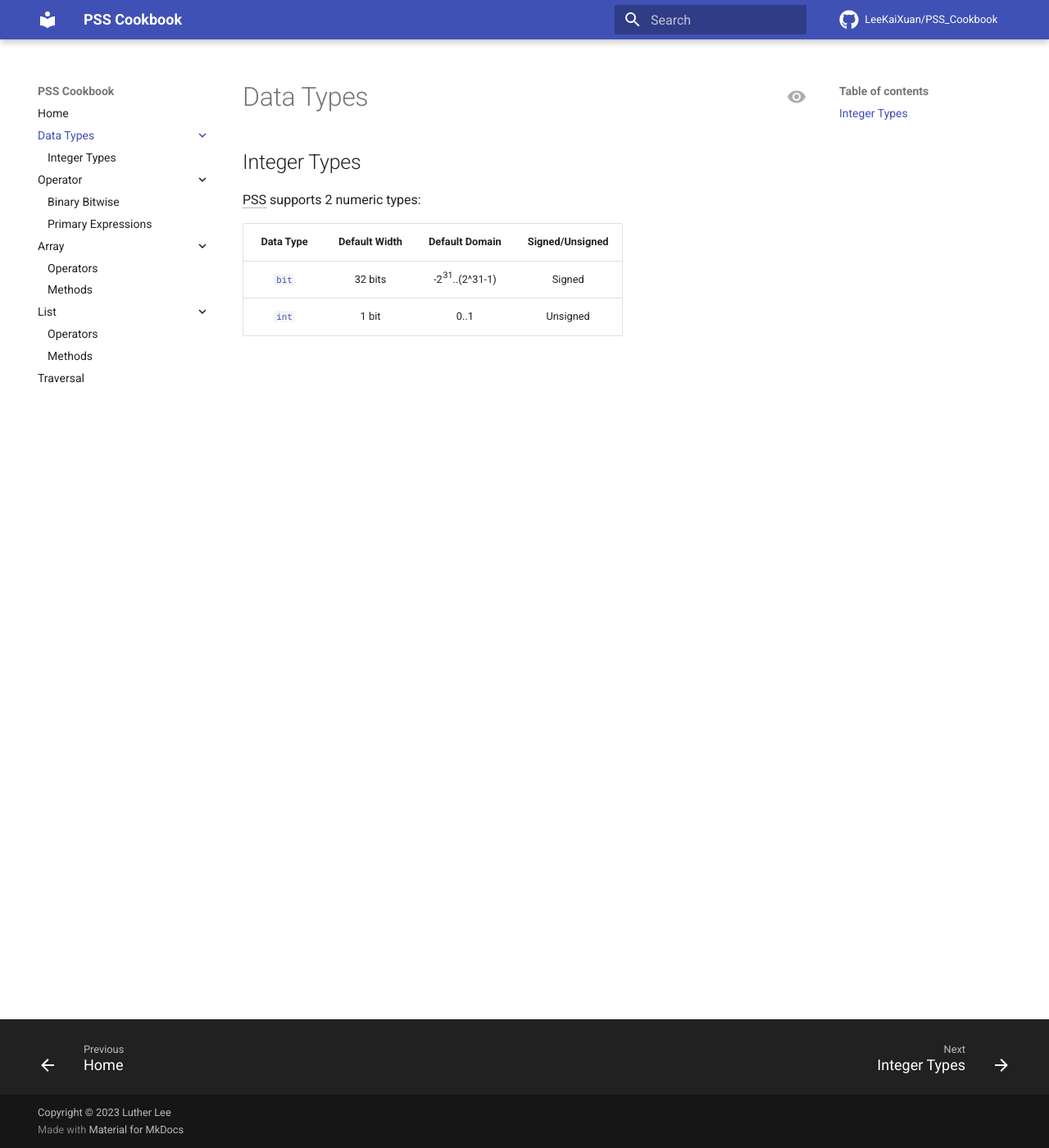
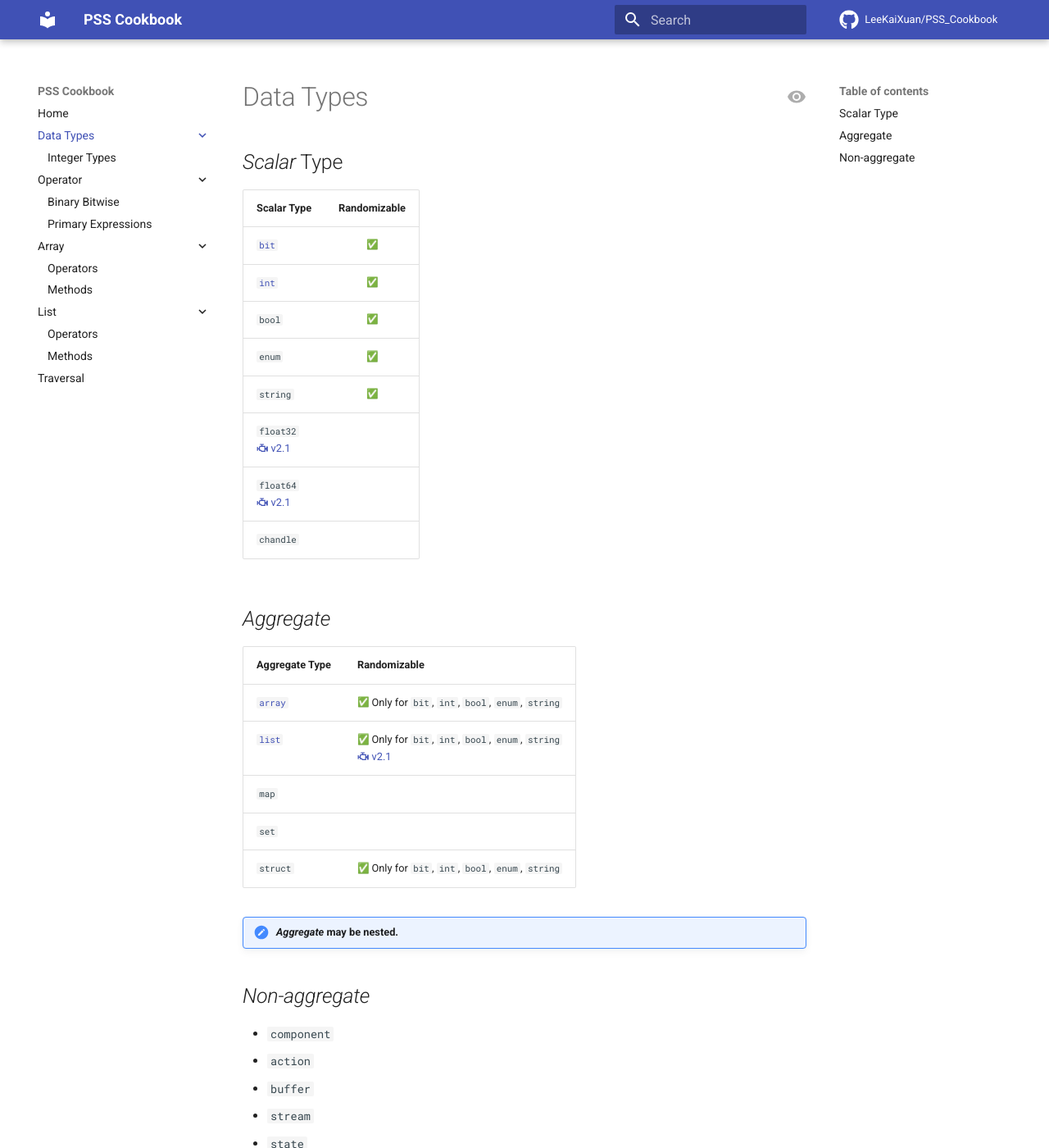
Before and after one commit to LeeKaiXuan/PSS_CookBook, an MkDocs documentation site: the page built from docs/DataTypes/index.md, in a window 1280 px wide and 1400 px high. Shown: the whole window at 82% size. Built offline with MkDocs 1.6.1 and Material for MkDocs 9.7.7, drawn with Linux system fonts in a browser that asks for light colours; emoji names are drawn with the system emoji font; comment, search, counter and statistics services are not loaded.

Commit message:
[PSSv2.1/7. Data types] Add scalar, aggregate, and non-aggregate

```diff
--- a/docs/DataTypes/index.md
+++ b/docs/DataTypes/index.md
@@ -1,14 +1,37 @@
 ---
 title: Data Types
-description: PSSv2.1/7 Data types
+description: PSSv2.1/7. Data types
 ---
 
 # Data Types
 
-## Integer Types
-PSS supports 2 numeric types:
+## *Scalar* Type {#datatypes_scalar}
+| Scalar Type                                                                                   | Randomizable          |
+| :-------------------------------------------------------------------------------------------- | :-------------------: |
+| [`bit`](IntegerTypes.md#datatypes_integertypes_bit "bit")                                     | :white_check_mark:    |
+| [`int`](IntegerTypes.md#datatypes_integertypes_integer "integer")                             | :white_check_mark:    |
+| `bool`                                                                                        | :white_check_mark:    |
+| `enum`                                                                                        | :white_check_mark:    |
+| `string`                                                                                      | :white_check_mark:    |
+| `float32`<br>[:material-engine-outline: v2.1](../index.md#reference "LRM minimum version")    |                       |
+| `float64`<br>[:material-engine-outline: v2.1](../index.md#reference "LRM minimum version")    |                       |
+| `chandle`                                                                                     |                       |
 
-| Data Type                                                             | Default Width | Default Domain    | Signed/Unsigned   |
-| :-------------------------------------------------------------------: | :-----------: | :---------------: | :---------------: |
-| [`bit`](IntegerTypes.md#datatypes_integertypes_bit "bit")             | 32 bits       | -2^31^..(2^31-1)  | Signed            |
-| [`int`](IntegerTypes.md#datatypes_integertypes_integer "integer")     | 1 bit         | 0..1              | Unsigned          |
+## *Aggregate* {#datatypes_aggregate}
+| Aggregate Type                        | Randomizable                                                                                                                                          |
+| :------------------------------------ | :---------------------------------------------------------------------------------------------------------------------------------------------------- |
+| [`array`](../Array/index.md#array)    | :white_check_mark: Only for `bit`, `int`, `bool`, `enum`, `string`                                                                                    |
+| [`list`](../List/index.md#list)       | :white_check_mark: Only for `bit`, `int`, `bool`, `enum`, `string`<br>[:material-engine-outline: v2.1](../index.md#reference "LRM minimum version")   |
+| `map`                                 |                                                                                                                                                       |
+| `set`                                 |                                                                                                                                                       |
+| `struct`                              | :white_check_mark: Only for `bit`, `int`, `bool`, `enum`, `string`                                                                                    |
+
+!!! Note "*Aggregate* may be nested."
+
+## *Non-aggregate* {#datatypes_non_aggregate}
+- `component`
+- `action`
+- `buffer`
+- `stream`
+- `state`
+- `resource`
```
Also changed, not shown: docs/Array/index.md (+1 -1 lines), docs/List/index.md (+1 -1 lines).
